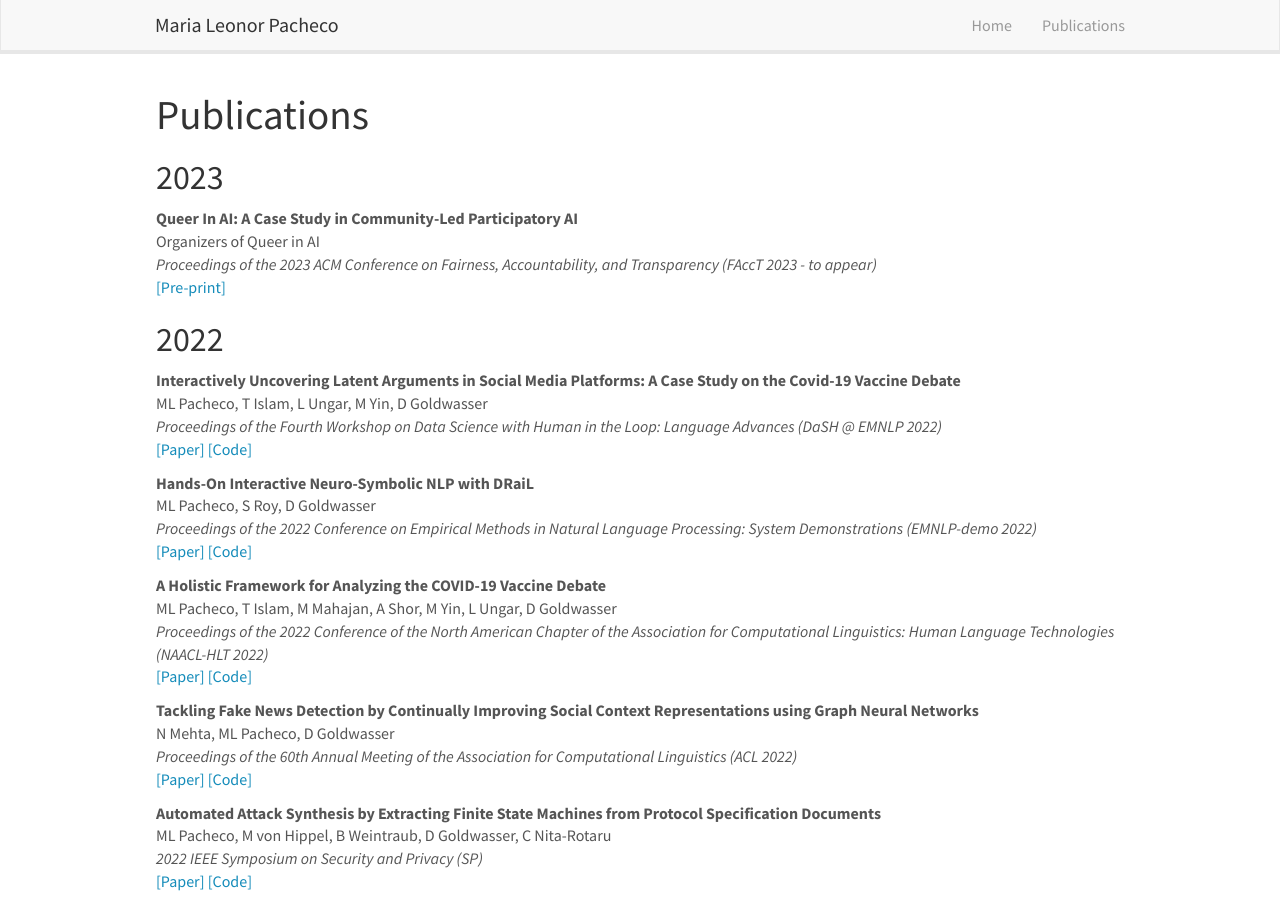
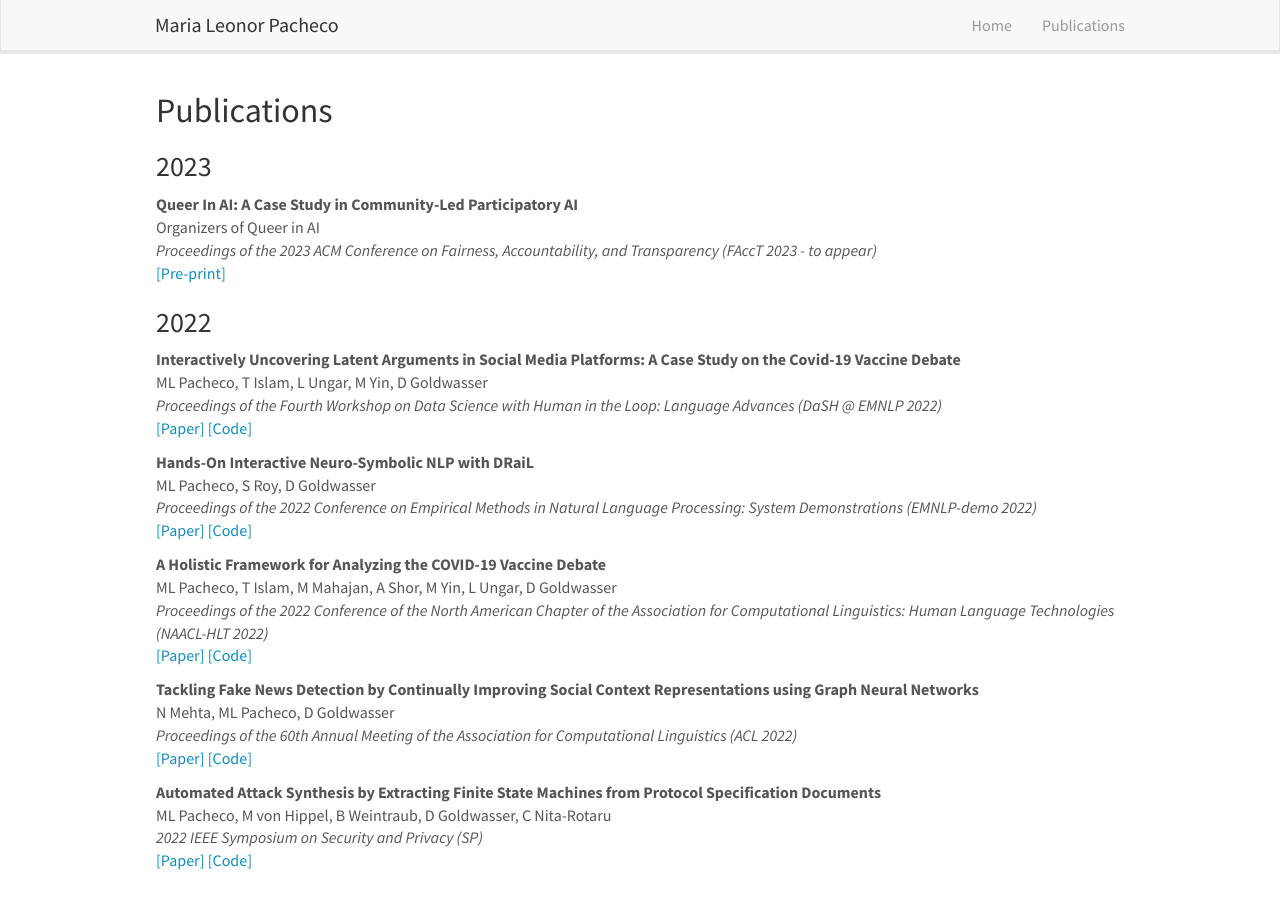
Before and after one commit to mlpacheco/mlpacheco.github.io, a Jekyll site: the page built from _pages/publications.md, in a window 1280 px wide and 900 px high. Built offline with Jekyll 4.4.1, drawn with Linux system fonts in a browser that asks for light colours; nearby versions of some CDN libraries.

```diff
--- a/_pages/publications.md
+++ b/_pages/publications.md
@@ -7,9 +7,9 @@ permalink: /publications/
 ---
 
 
-# Publications
+## Publications
 
-## 2023
+### 2023
 
 {% for publi in site.data.publist_2023 %}
 
@@ -21,7 +21,7 @@ permalink: /publications/
 
 {% endfor %}
 
-## 2022
+### 2022
 
 {% for publi in site.data.publist_2022 %}
 
@@ -33,7 +33,7 @@ permalink: /publications/
 
 {% endfor %}
 
-## 2021
+### 2021
 
 {% for publi in site.data.publist_2021 %}
 
@@ -45,7 +45,7 @@ permalink: /publications/
 
 {% endfor %}
 
-## 2020
+### 2020
 
 {% for publi in site.data.publist_2020 %}
 
@@ -57,7 +57,7 @@ permalink: /publications/
 
 {% endfor %}
 
-## 2016-2019
+### 2016-2019
 
 {% for publi in site.data.publist %}
 
```
